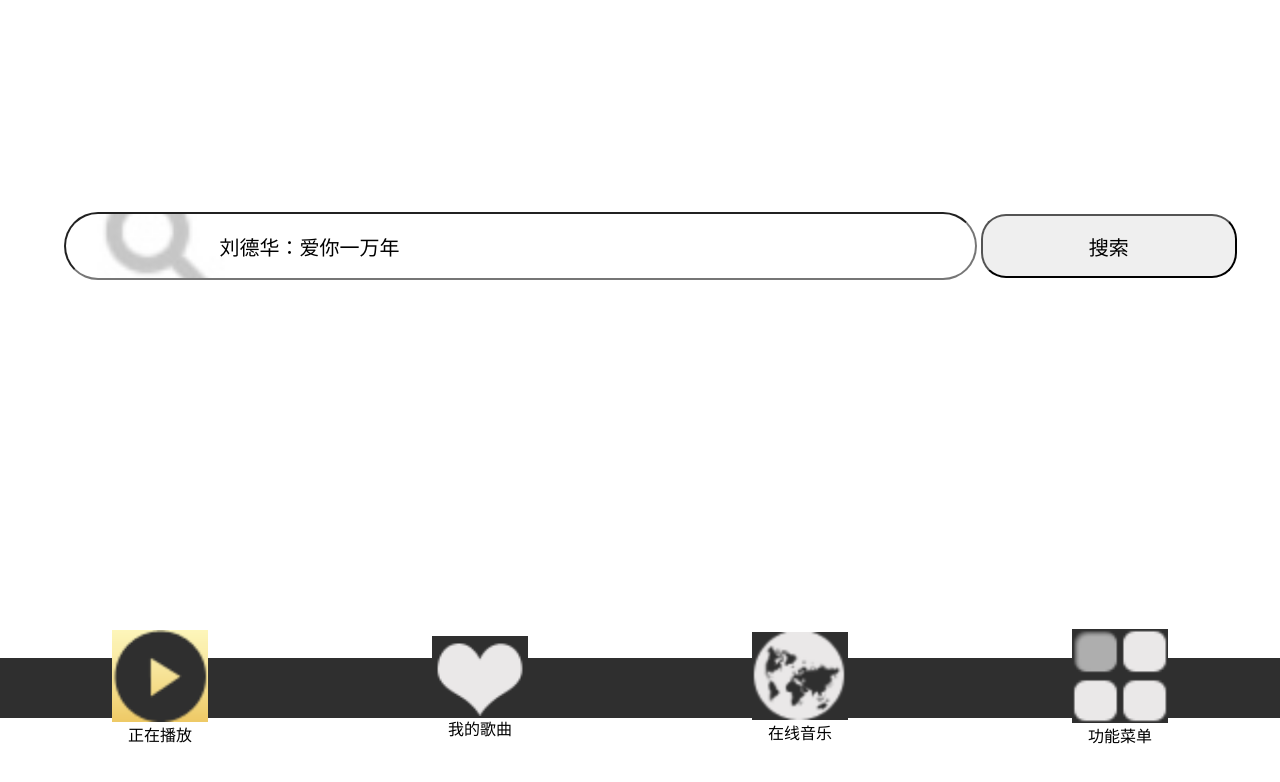
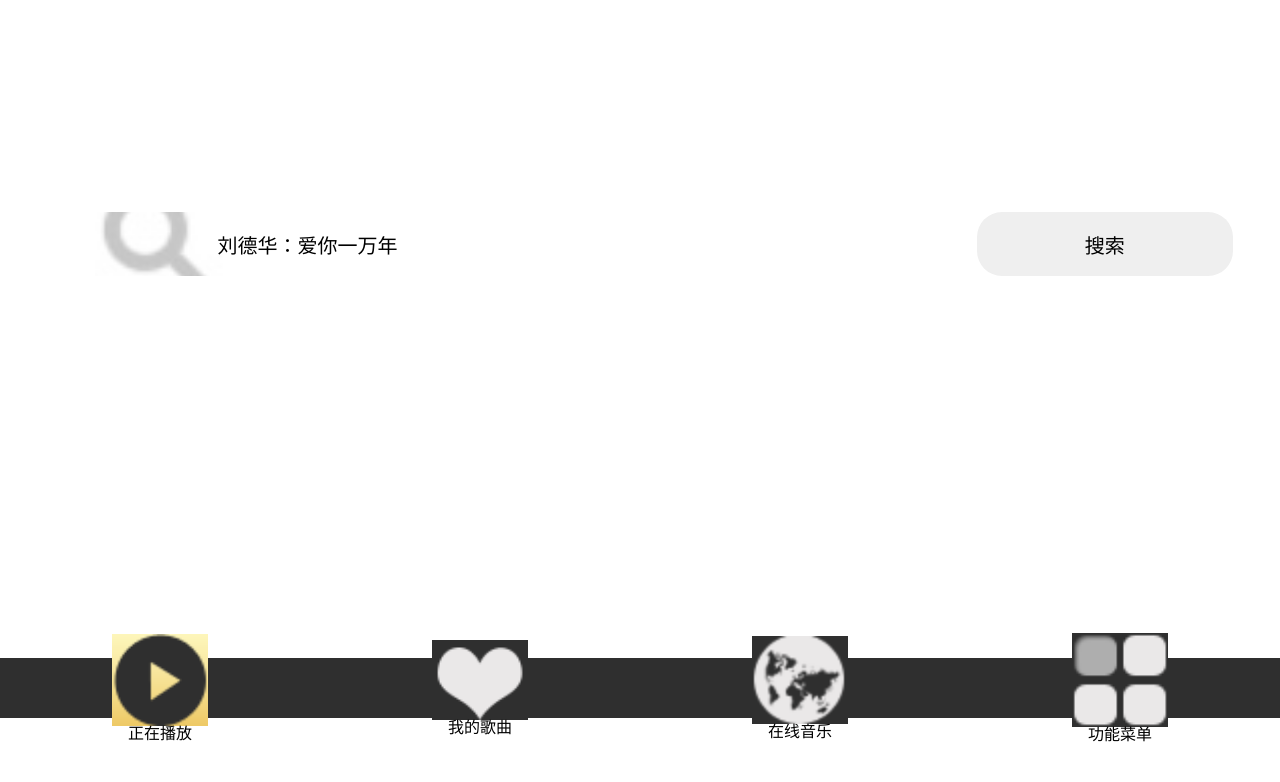
Before and after one commit to majia1988/music8, a website: page html/app-index9.html in a window 1280 px wide. Shown: the part 82-864 px from the top of the page. Drawn offline with nearby package versions, Linux system fonts and the light colour scheme.

Commit message:
add html9

```diff
--- a/html/app-index9.html
+++ b/html/app-index9.html
@@ -4,8 +4,8 @@
     <meta charset="utf-8">
     <meta name="viewport" content="initial-scale=1.0, maximum-scale=1.0, user-scalable=no" />
     <title>正在播放</title>
-    <link
-   <link rel="stylesheet" type="text/css" href="../css/app-index9.css"/>
+    <link rel="stylesheet" type="text/css" href="../../../css/reset.css"/>
+    <link rel="stylesheet" type="text/css" href="../css/app-index9.css"/>
 </head>
 <body>
 	<header>
```
